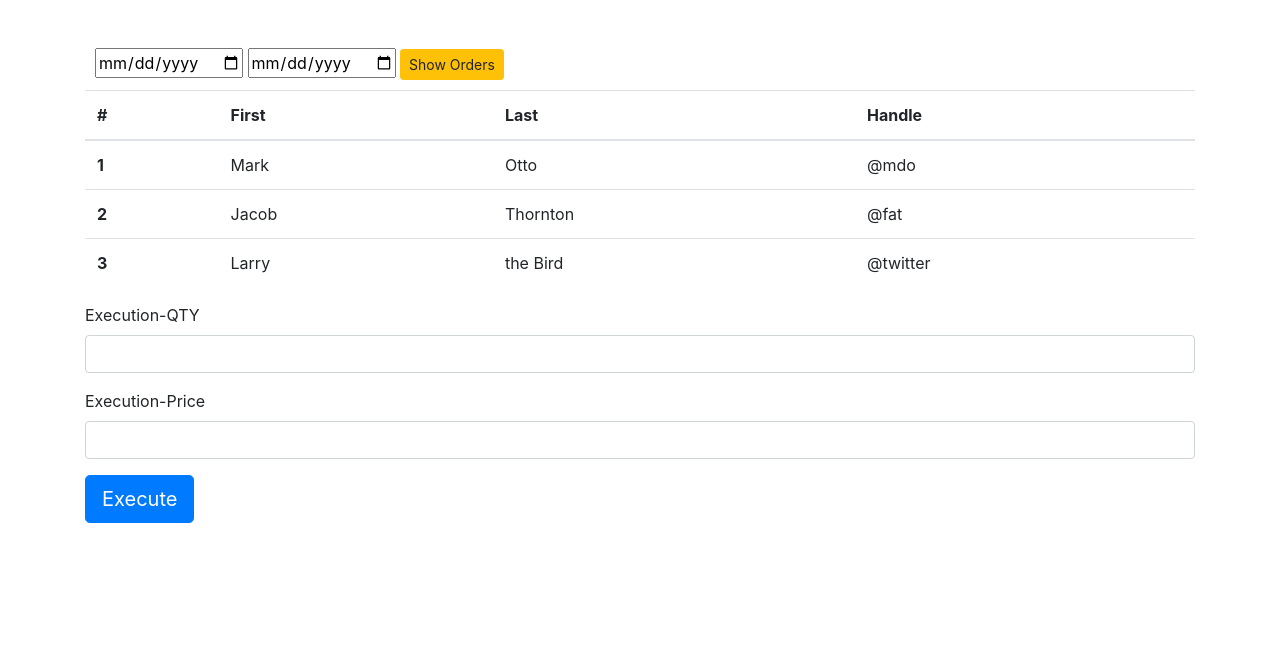
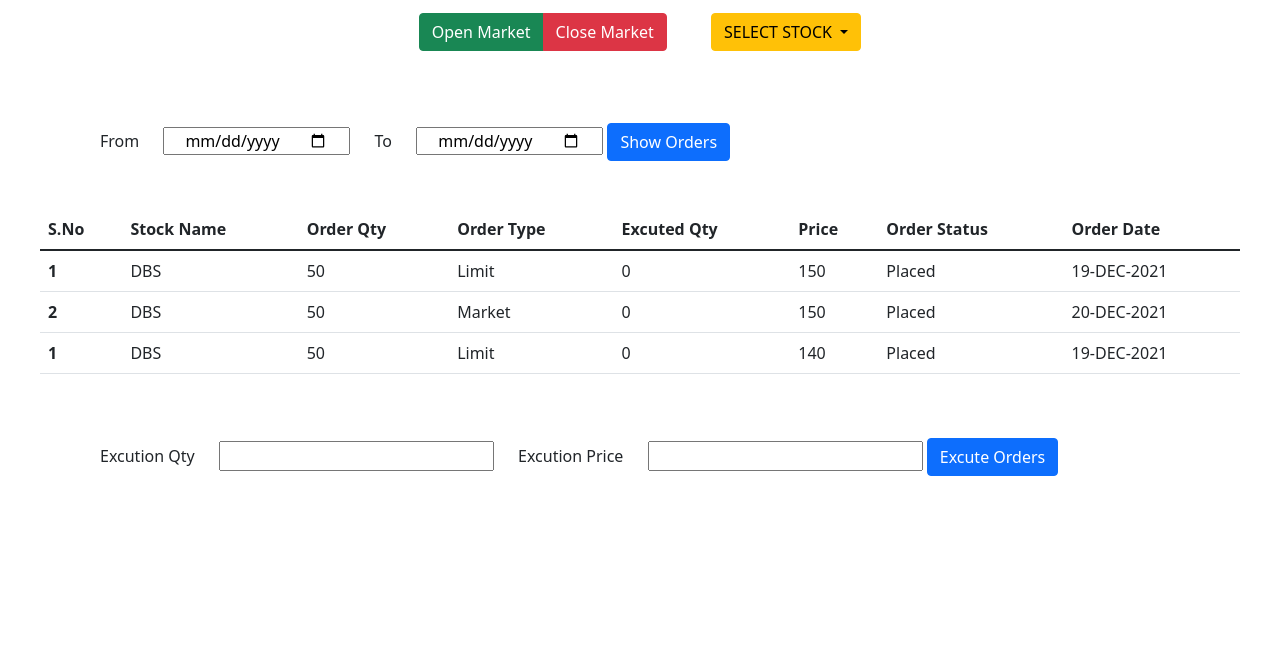
Before and after one commit to SaiVaishnavi2409/DBS-hakathon, a plain HTML site: page admin.html in a window 1280 px wide. Shown: the part 137-800 px from the top of the page. Drawn offline with nearby package versions, Linux system fonts and the light colour scheme.

Commit message:
revised Admin page

```diff
--- a/admin.html
+++ b/admin.html
@@ -1,98 +1,137 @@
-<!DOCTYPE html>
-<html>
+<!doctype html>
+<html lang="en">
+  <head>
 
-<head>
-    <title>Admin Page</title>
+    <meta charset="utf-8">
+    <meta name="viewport" content="width=device-width, initial-scale=1">
+    <link href="https://cdn.jsdelivr.net/npm/bootstrap@5.1.3/dist/css/bootstrap.min.css" rel="stylesheet" integrity="sha384-1BmE4kWBq78iYhFldvKuhfTAU6auU8tT94WrHftjDbrCEXSU1oBoqyl2QvZ6jIW3" crossorigin="anonymous">
+    <title>admin</title>
+    <style>
+        *{
+            padding: auto;
+            padding-left: 20px;
+            padding-right:20px ;
+            margin: auto;
+            align-items: center;
+
+        }
+        .center {
+        margin: auto;
+        width: 60%;
+        padding: auto;
+        text-align: center;
+        }
+
+    </style>
   </head>
-
   <body>
 
-    <h1 style="text-align: center;font-family: monospace;">WELCOME TO ADMIN PAGE!!</h1>
-    <div class="container" style="text-align:left;">
-        <div class="row" style="padding-top:30px;">
-            <div class="col-sm ">
-                <button type="button" class="btn btn-primary btn-lg">Open Market</button>
+    <div class="center">
+        <h1>ONILNE STOCK EXCUTION</h1>
+        <br>
+        <h2>ADMIN PAGE</h2>
     </div>
-            <div class="col-sm">
-                <button type="button" class="btn btn-secondary btn-lg">Close Market</button>
+
+
+
+      <br>
+      <div class="center">
+
+    <div class="btn-group" role="group" aria-label="Basic mixed styles example">
+        <button type="button" class="btn btn-success">Open Market</button>
+        <button type="button" class="btn btn-danger">Close Market</button>
+    </div>
+
+<div class="btn-group">
+    <button type="button" class="btn btn-warning dropdown-toggle" data-bs-toggle="dropdown" aria-expanded="false">
+      SELECT STOCK
+    </button>
+    <ul class="dropdown-menu">
+      <li><a class="dropdown-item" href="#">DBS</a></li>
+      <li><a class="dropdown-item" href="#">JP MORGAN</a></li>
+      <li><a class="dropdown-item" href="#">RELAINCE</a></li>
+      <li><a class="dropdown-item" href="#">APPOLO TYRES</a></li>
+      <li><a class="dropdown-item" href="#">JIO</a></li>
+    </ul>
   </div>
   </div>
-        <div class="row" style="padding:20px;">
-            <div class="col-sm"></div>
-        </div>
-        <div class="row" style="padding:10px;">
-            <div class="col-sm">
-                <form action="/action_page.php">
-                    <input type="date" id="From-date" name="Form-date" placeholder="From">
-                    <input type="date" id="To-date" name="To-date">
-                    <button type="button" class="btn btn-warning btn-sm">Show Orders</button>
+<br>
+<br>
+<br>
 
+<div>
+    <form action="/">
+        <label for="from">From</label>
+        <input type="date" id="from" name="from">
+        <label for="to">To</label>
+        <input type="date" id="to" name="to">
+        <input type="submit" class="btn btn-primary" value="Show Orders">
       </form>
   </div>
-            <div class="col-sm"></div>
-        </div>
-    </div>
-    <div class="container">
+
+<br>
+<br>
   <table class="table">
     <thead>
       <tr>
-                    <th scope="col">#</th>
-                    <th scope="col">First</th>
-                    <th scope="col">Last</th>
-                    <th scope="col">Handle</th>
+
+        <th scope="col">S.No</th>
+        <th scope="col">Stock Name</th>
+        <th scope="col">Order Qty</th>
+        <th scope="col">Order Type</th>
+        <th scope="col">Excuted Qty</th>
+        <th scope="col">Price</th>
+        <th scope="col">Order Status</th>
+        <th scope="col">Order Date</th>
       </tr>
     </thead>
     <tbody>
       <tr>
         <th scope="row">1</th>
-                    <td>Mark</td>
-                    <td>Otto</td>
-                    <td>@mdo</td>
+        <td>DBS</td>
+        <td>50</td>
+        <td>Limit</td>
+        <td>0</td>
+        <td>150</td>
+        <td>Placed</td>
+        <td>19-DEC-2021</td>
       </tr>
       <tr>
         <th scope="row">2</th>
-                    <td>Jacob</td>
-                    <td>Thornton</td>
-                    <td>@fat</td>
+        <td>DBS</td>
+        <td>50</td>
+        <td>Market</td>
+        <td>0</td>
+        <td>150</td>
+        <td>Placed</td>
+        <td>20-DEC-2021</td>
       </tr>
       <tr>
-                    <th scope="row">3</th>
-                    <td>Larry</td>
-                    <td>the Bird</td>
-                    <td>@twitter</td>
+        <th scope="row">1</th>
+        <td>DBS</td>
+        <td>50</td>
+        <td>Limit</td>
+        <td>0</td>
+        <td>140</td>
+        <td>Placed</td>
+        <td>19-DEC-2021</td>
       </tr>
     </tbody>
   </table>
+<br>
+<br>
+  <div>
+    <form action="/">
+        <label for="qty">Excution Qty</label>
+        <input type="number" id="qty" name="qty">
+        <label for="to">Excution Price</label>
+        <input type="number" id="price" name="price">
+        <input type="submit" value="Excute Orders" class="btn btn-primary">
+      </form>
   </div>
 
-
-    <div class="container">
-        <form>
-            <div class="form-group">
-                <label for="Execution-QTY">Execution-QTY</label>
-                <input type="number" class="form-control" id="Execution-QTY">
-            </div>
-            <div class="form-group">
-                <label for="Execution-Price">Execution-Price</label>
-                <input type="number" class="form-control" id="Execution-Price">
-            </div>
-        </form>
-        <button type="button" class="btn btn-primary btn-lg">Execute</button>
-    </div>
+    <script src="https://cdn.jsdelivr.net/npm/bootstrap@5.1.3/dist/js/bootstrap.bundle.min.js" integrity="sha384-ka7Sk0Gln4gmtz2MlQnikT1wXgYsOg+OMhuP+IlRH9sENBO0LRn5q+8nbTov4+1p" crossorigin="anonymous"></script>
 
 
-
-    <link rel="stylesheet" href="https://maxcdn.bootstrapcdn.com/bootstrap/4.0.0/css/bootstrap.min.css"
-        integrity="sha384-Gn5384xqQ1aoWXA+058RXPxPg6fy4IWvTNh0E263XmFcJlSAwiGgFAW/dAiS6JXm" crossorigin="anonymous">
-    <script src="https://code.jquery.com/jquery-3.2.1.slim.min.js"
-        integrity="sha384-KJ3o2DKtIkvYIK3UENzmM7KCkRr/rE9/Qpg6aAZGJwFDMVNA/GpGFF93hXpG5KkN"
-        crossorigin="anonymous"></script>
-    <script src="https://cdnjs.cloudflare.com/ajax/libs/popper.js/1.12.9/umd/popper.min.js"
-        integrity="sha384-ApNbgh9B+Y1QKtv3Rn7W3mgPxhU9K/ScQsAP7hUibX39j7fakFPskvXusvfa0b4Q"
-        crossorigin="anonymous"></script>
-    <script src="https://maxcdn.bootstrapcdn.com/bootstrap/4.0.0/js/bootstrap.min.js"
-        integrity="sha384-JZR6Spejh4U02d8jOt6vLEHfe/JQGiRRSQQxSfFWpi1MquVdAyjUar5+76PVCmYl"
-        crossorigin="anonymous"></script>
   </body>
-
 </html>
```
Lines whose indentation alone changed are shown as unchanged.
